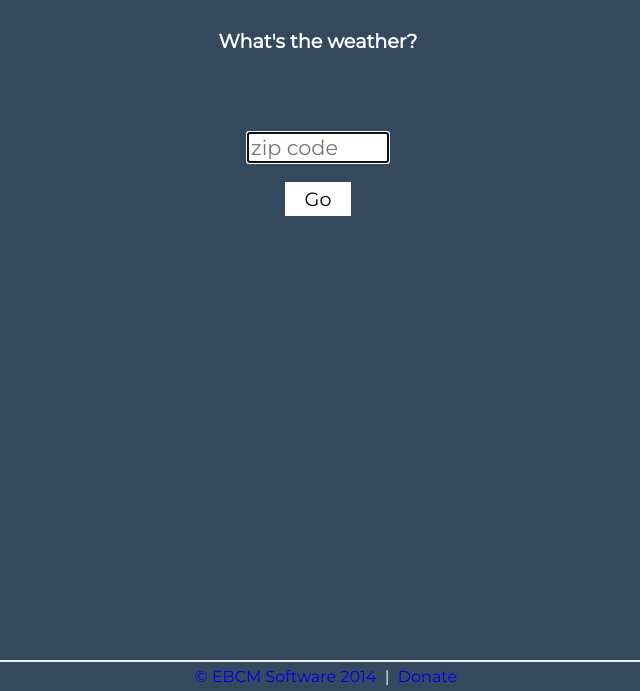
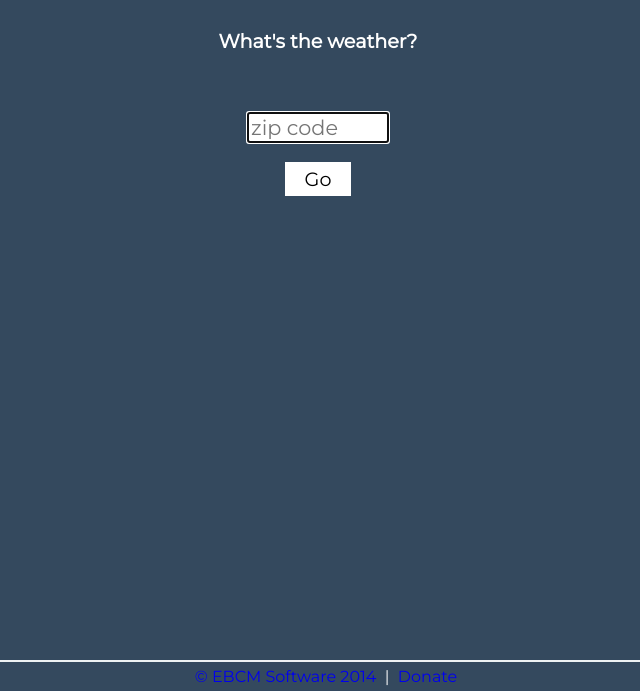
Before and after one commit to ebcmsoftware/relaweather, a plain HTML site: page index.html in a window 1280 px wide. Shown: the part 109-800 px from the top of the page, without its empty margins (322-962 px from the left). Drawn offline with Linux system fonts and the light colour scheme.

Commit message:
minor style tweeks

```diff
--- a/index.html
+++ b/index.html
@@ -1,6 +1,6 @@
 <html>
 <head>
-<title>Relaweather.</title>
+<title>Relaweather</title>
 <link href='http://fonts.googleapis.com/css?family=Montserrat' rel='stylesheet' type='text/css'>
 <link rel="stylesheet" type="text/css" href="themes/style.css">
 <link rel="icon" href="favicon.ico" type="image/x-icon">
--- a/themes/style.css
+++ b/themes/style.css
@@ -3,6 +3,9 @@ body{
 	color: white;
 	font-family: 'Montserrat';
 	text-align: center;
+	-webkit-user-select: none; /* Chrome/Safari */
+	-moz-user-select: none; /* Firefox */
+	-ms-user-select: none; /* IE10+ */
 }
 
 h1 {
@@ -26,7 +29,7 @@ a:visited {
 }
 
 #location_form {
-	padding-top: 60px;
+	padding-top: 40px;
 }
 
 #zip_submit {
```
